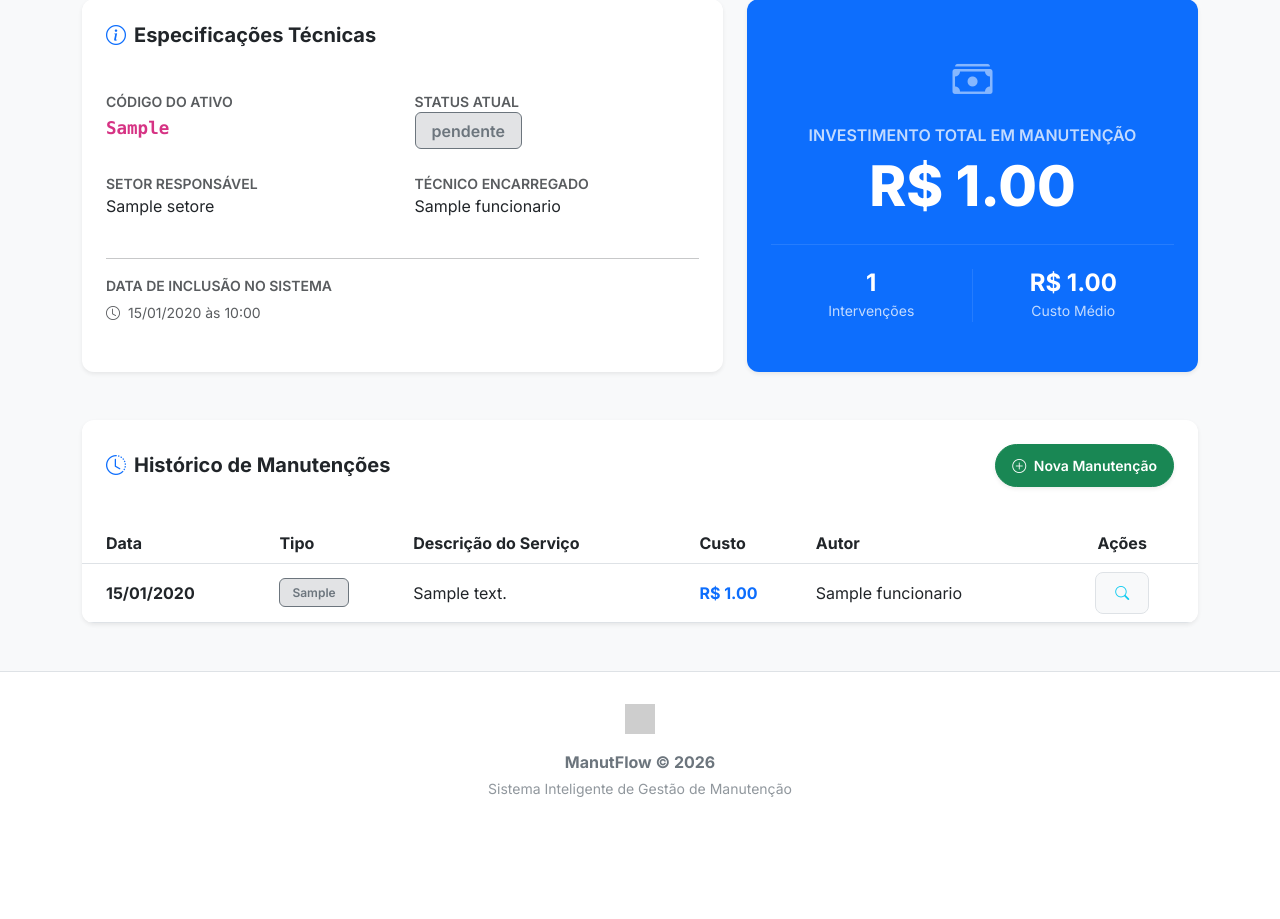
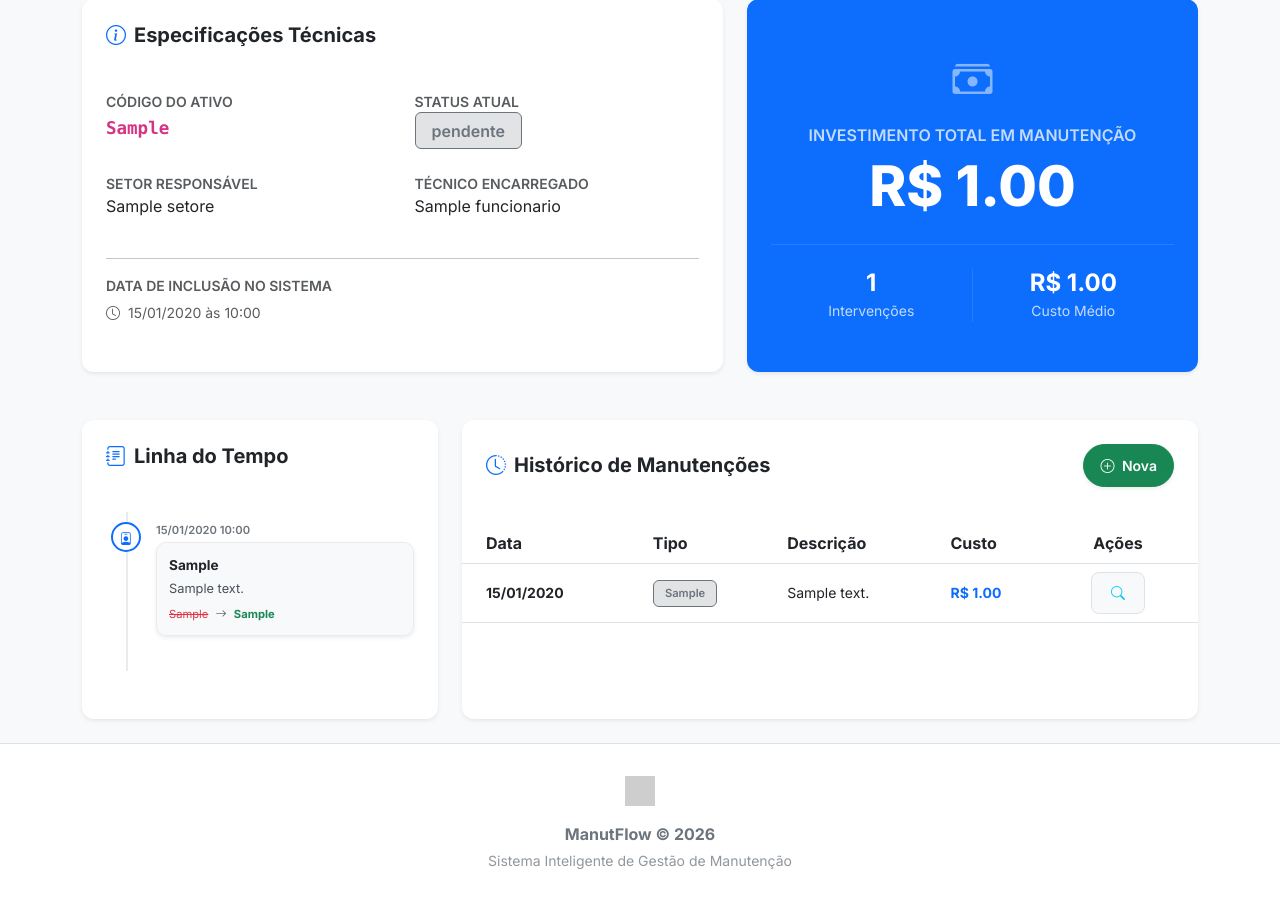
Before and after one commit to amand4morais/ManutFlow, a Flask app: page /equipamentos/1 in a window 1280 px wide. Shown: the part 356-1275 px from the top of the page. Before the commit the page ends 1153 px from the top, so only its background shows below. Run offline with Flask 3, Linux system fonts and the light colour scheme; a user stored in the database is signed in; tables that the repository leaves empty hold one stand-in row (values such as "Sample post"); one stand-in notice (Sample message) is shown; grey boxes are pictures that could not be loaded.

Commit message:
timeline added

```diff
--- a/app.py
+++ b/app.py
@@ -11,6 +11,7 @@ from models.setor import Setor
 from models.funcionario import Funcionario
 from models.notificacao import Notificacao
 from models.agendamento import Agendamento
+from models.historico_equipamento import HistoricoEquipamento
 
 from controllers.equipamento_controller import equipamento_bp
 from controllers.manutencao_controller import manutencao_bp
--- a/models/equipamento.py
+++ b/models/equipamento.py
@@ -1,5 +1,6 @@
 from models.database import db
 from datetime import datetime
+from sqlalchemy import event
 
 class Equipamento(db.Model):
     """
@@ -106,3 +107,71 @@ class Equipamento(db.Model):
         """
         db.session.delete(self)
         db.session.commit()
+
+# Gatilhos Automáticos para Histórico
+@event.listens_for(Equipamento, 'after_insert')
+def registrar_aquisicao(mapper, connection, target):
+    from models.historico_equipamento import HistoricoEquipamento
+    # Usamos o objeto da sessão atual para adicionar o histórico
+    novo_h = HistoricoEquipamento(
+        equipamento_id=target.id,
+        evento='AQUISIÇÃO',
+        descricao=f"Equipamento cadastrado no sistema com status inicial: {target.get_status_label()}."
+    )
+    db.session.add(novo_h)
+
+@event.listens_for(Equipamento, 'before_update')
+def registrar_mudancas(mapper, connection, target):
+    from models.historico_equipamento import HistoricoEquipamento
+    from models.setor import Setor
+    from models.funcionario import Funcionario
+
+    # Obtém o estado anterior do objeto
+    state = db.inspect(target)
+
+    # Verifica mudança de Setor
+    attr_setor = state.attrs.get('setor_id')
+    if attr_setor.history.has_changes():
+        old_id = attr_setor.history.deleted[0] if attr_setor.history.deleted else None
+        new_id = target.setor_id
+        if old_id and old_id != new_id:
+            old_setor = Setor.query.get(old_id)
+            new_setor = Setor.query.get(new_id)
+            novo_h = HistoricoEquipamento(
+                equipamento_id=target.id,
+                evento='TROCA DE SETOR',
+                valor_anterior=old_setor.nome if old_setor else "N/A",
+                valor_novo=new_setor.nome if new_setor else "N/A",
+                descricao=f"Equipamento transferido do setor {old_setor.nome if old_setor else 'N/A'} para {new_setor.nome if new_setor else 'N/A'}."
+            )
+            db.session.add(novo_h)
+
+    # Verifica mudança de Responsável
+    attr_resp = state.attrs.get('responsavel_id')
+    if attr_resp.history.has_changes():
+        old_id = attr_resp.history.deleted[0] if attr_resp.history.deleted else None
+        new_id = target.responsavel_id
+        if old_id and old_id != new_id:
+            old_resp = Funcionario.query.get(old_id)
+            new_resp = Funcionario.query.get(new_id)
+            novo_h = HistoricoEquipamento(
+                equipamento_id=target.id,
+                evento='TROCA DE RESPONSÁVEL',
+                valor_anterior=old_resp.nome if old_resp else "N/A",
+                valor_novo=new_resp.nome if new_resp else "N/A",
+                descricao=f"Responsabilidade técnica transferida de {old_resp.nome if old_resp else 'N/A'} para {new_resp.nome if new_resp else 'N/A'}."
+            )
+            db.session.add(novo_h)
+
+    # Verifica mudança de Status (Conserto concluído)
+    attr_status = state.attrs.get('status')
+    if attr_status.history.has_changes():
+        old_status = attr_status.history.deleted[0] if attr_status.history.deleted else None
+        new_status = target.status
+        if old_status == 'em_manutencao' and new_status == 'ativo':
+            novo_h = HistoricoEquipamento(
+                equipamento_id=target.id,
+                evento='MANUTENÇÃO CONCLUÍDA',
+                descricao="O equipamento foi consertado e retornou ao status ATIVO."
+            )
+            db.session.add(novo_h)
--- a/models/manutencao.py
+++ b/models/manutencao.py
@@ -1,5 +1,6 @@
 from models.database import db
 from datetime import datetime
+from sqlalchemy import event
 
 class Manutencao(db.Model):
     """
@@ -137,3 +138,14 @@ class Manutencao(db.Model):
         """
         db.session.delete(self)
         db.session.commit()
+
+# Gatilho Automático para Histórico de Manutenção
+@event.listens_for(Manutencao, 'after_insert')
+def registrar_historico_manutencao(mapper, connection, target):
+    from models.historico_equipamento import HistoricoEquipamento
+    novo_h = HistoricoEquipamento(
+        equipamento_id=target.equipamento_id,
+        evento='MANUTENÇÃO INICIADA',
+        descricao=f"Manutenção {target.get_tipo_label()} registrada. Descrição: {target.descricao[:100]}..."
+    )
+    db.session.add(novo_h)
--- a/views/templates/detalhe_equipamento.html
+++ b/views/templates/detalhe_equipamento.html
@@ -1,6 +1,69 @@
 {% extends "base.html" %}
 
 {% block title %}{{ equipamento.nome }} - ManutFlow{% endblock %}
+
+{% block extra_css %}
+<style>
+    .timeline {
+        position: relative;
+        padding: 10px 0;
+    }
+    .timeline::before {
+        content: '';
+        position: absolute;
+        top: 0;
+        bottom: 0;
+        width: 2px;
+        background: #e9ecef;
+        left: 20px;
+        margin: 0;
+    }
+    .timeline-item {
+        position: relative;
+        margin-bottom: 25px;
+        padding-left: 50px;
+    }
+    .timeline-icon {
+        position: absolute;
+        left: 5px;
+        width: 30px;
+        height: 30px;
+        border-radius: 50%;
+        text-align: center;
+        line-height: 30px;
+        background: #fff;
+        border: 2px solid #0d6efd;
+        color: #0d6efd;
+        z-index: 1;
+        font-size: 0.8rem;
+    }
+    .timeline-date {
+        font-size: 0.7rem;
+        color: #6c757d;
+        font-weight: 600;
+        margin-bottom: 3px;
+        display: block;
+    }
+    .timeline-content {
+        padding: 12px;
+        background: #f8f9fa;
+        border-radius: 10px;
+        border: 1px solid #e9ecef;
+    }
+    .timeline-title {
+        font-size: 0.85rem;
+        font-weight: 700;
+        margin-bottom: 3px;
+        color: #212529;
+    }
+    .timeline-text {
+        font-size: 0.8rem;
+        color: #495057;
+        margin-bottom: 0;
+    }
+    .x-small { font-size: 0.7rem; }
+</style>
+{% endblock %}
 
 {% block content %}
 <div class="row mb-5 align-items-center animate-fade-in">
@@ -110,14 +173,55 @@
     </div>
 </div>
 
-<!-- Histórico de Manutenções -->
-<div class="row animate-fade-in">
-    <div class="col-12">
-        <div class="card border-0 shadow-sm">
+<!-- Linha do Tempo e Histórico -->
+<div class="row g-4 animate-fade-in">
+    <!-- Timeline Automática -->
+    <div class="col-lg-4">
+        <div class="card border-0 shadow-sm h-100">
+            <div class="card-header bg-transparent border-0 pt-4 px-4">
+                <h5 class="fw-700 mb-0"><i class="bi bi-journal-text me-2 text-primary"></i>Linha do Tempo</h5>
+            </div>
+            <div class="card-body p-4">
+                <div class="timeline">
+                    {% for item in equipamento.historico|sort(attribute='data_evento', reverse=True) %}
+                    <div class="timeline-item">
+                        <div class="timeline-icon">
+                            {% if item.evento == 'AQUISIÇÃO' %}<i class="bi bi-stars"></i>
+                            {% elif 'MANUTENÇÃO' in item.evento %}<i class="bi bi-wrench"></i>
+                            {% elif 'SETOR' in item.evento %}<i class="bi bi-building"></i>
+                            {% else %}<i class="bi bi-person-badge"></i>{% endif %}
+                        </div>
+                        <span class="timeline-date">{{ item.data_evento.strftime('%d/%m/%Y %H:%M') }}</span>
+                        <div class="timeline-content shadow-sm">
+                            <div class="timeline-title">{{ item.evento }}</div>
+                            <p class="timeline-text small">{{ item.descricao }}</p>
+                            {% if item.valor_anterior and item.valor_novo %}
+                            <div class="mt-2 x-small text-muted">
+                                <span class="text-danger text-decoration-line-through">{{ item.valor_anterior }}</span>
+                                <i class="bi bi-arrow-right mx-1"></i>
+                                <span class="text-success fw-bold">{{ item.valor_novo }}</span>
+                            </div>
+                            {% endif %}
+                        </div>
+                    </div>
+                    {% else %}
+                    <div class="text-center py-4 opacity-50">
+                        <i class="bi bi-clock-history fs-2 d-block mb-2"></i>
+                        <small>Nenhum evento registrado.</small>
+                    </div>
+                    {% endfor %}
+                </div>
+            </div>
+        </div>
+    </div>
+
+    <!-- Tabela de Manutenções -->
+    <div class="col-lg-8">
+        <div class="card border-0 shadow-sm h-100">
             <div class="card-header bg-transparent border-0 d-flex justify-content-between align-items-center pt-4 px-4">
                 <h5 class="fw-700 mb-0"><i class="bi bi-clock-history me-2 text-primary"></i>Histórico de Manutenções</h5>
                 <a href="{{ url_for('manutencao.nova_manutencao', equipamento_id=equipamento.id) }}" class="btn btn-sm btn-success rounded-pill px-3 shadow-sm">
-                    <i class="bi bi-plus-circle me-1"></i> Nova Manutenção
+                    <i class="bi bi-plus-circle me-1"></i> Nova
                 </a>
             </div>
             <div class="card-body p-0 mt-3">
@@ -128,9 +232,8 @@
                                 <tr>
                                     <th class="ps-4">Data</th>
                                     <th>Tipo</th>
-                                    <th>Descrição do Serviço</th>
+                                    <th>Descrição</th>
                                     {% if current_user.is_admin %}<th>Custo</th>{% endif %}
-                                    <th>Autor</th>
                                     <th class="text-center pe-4">Ações</th>
                                 </tr>
                             </thead>
@@ -138,20 +241,19 @@
                                 {% for m in manutencoes %}
                                 <tr>
                                     <td class="ps-4">
-                                        <div class="fw-bold">{{ m.data_manutencao.strftime('%d/%m/%Y') }}</div>
+                                        <div class="fw-bold small">{{ m.data_manutencao.strftime('%d/%m/%Y') }}</div>
                                     </td>
                                     <td>
-                                        <span class="badge bg-{{ m.get_tipo_color() }}-subtle text-{{ m.get_tipo_color() }} border border-{{ m.get_tipo_color() }}">
+                                        <span class="badge bg-{{ m.get_tipo_color() }}-subtle text-{{ m.get_tipo_color() }} border border-{{ m.get_tipo_color() }}" style="font-size: 0.7rem;">
                                             {{ m.get_tipo_label() }}
                                         </span>
                                     </td>
                                     <td>
-                                        <div class="text-truncate" style="max-width: 300px;" title="{{ m.descricao }}">
+                                        <div class="text-truncate small" style="max-width: 200px;" title="{{ m.descricao }}">
                                             {{ m.descricao }}
                                         </div>
                                     </td>
-                                    {% if current_user.is_admin %}<td class="fw-bold text-primary">R$ {{ "%.2f"|format(m.custo) }}</td>{% endif %}
-                                    <td>{{ m.autor_rel.nome if m.autor_rel else "N/A" }}</td>
+                                    {% if current_user.is_admin %}<td class="fw-bold text-primary small">R$ {{ "%.2f"|format(m.custo) }}</td>{% endif %}
                                     <td class="text-center pe-4">
                                         <a href="{{ url_for('manutencao.detalhe_manutencao', manutencao_id=m.id) }}"
                                            class="btn btn-sm btn-light border" title="Ver detalhes">
@@ -166,7 +268,7 @@
                 {% else %}
                     <div class="p-5 text-center">
                         <i class="bi bi-info-circle fs-1 text-muted opacity-25"></i>
-                        <p class="mt-3 text-muted">Nenhuma manutenção registrada para este equipamento.</p>
+                        <p class="mt-3 text-muted">Nenhuma manutenção registrada.</p>
                     </div>
                 {% endif %}
             </div>
```
Also changed, not shown: controllers/auth_controller.py (+8 -1 lines), models/historico_equipamento.py (added, +40 -0 lines).
